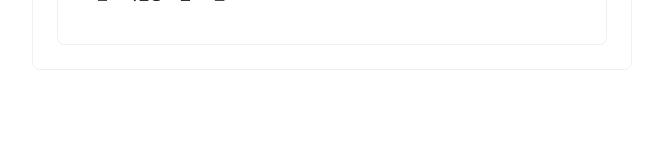
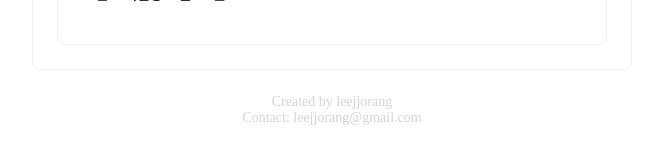
Before and after one commit to leejjorang/billiard_charge, a React (Vite) app: page / in a window 1280 px wide. Shown: the part 879-1034 px from the top of the page, without its empty margins (308-971 px from the left). Before the commit the page ends 957 px from the top, so only its background shows below. Built offline with nearby package versions, Linux system fonts and the light colour scheme.

Commit message:
Design: 푸터 추가

```diff
--- a/src/Home.tsx
+++ b/src/Home.tsx
@@ -1,9 +1,18 @@
 import { useState } from "react";
-import { Form, InputNumber, Select, Checkbox, Button, Card } from "antd";
+import {
+  Form,
+  InputNumber,
+  Select,
+  Checkbox,
+  Button,
+  Card,
+  Layout,
+} from "antd";
 import calculate from "./calculate";
 import { IForm } from "./type";
 
 const { Option } = Select;
+const { Footer } = Layout;
 
 const Home = () => {
   const [form] = Form.useForm();
@@ -20,7 +29,11 @@ const Home = () => {
   };
 
   return (
-    <Card title="당구 요금 계산기" style={{ maxWidth: 600, margin: "0 auto" }}>
+    <>
+      <Card
+        title="당구 요금 계산기"
+        style={{ maxWidth: 600, margin: "0 auto" }}
+      >
         <Form
           form={form}
           layout="vertical"
@@ -95,12 +108,24 @@ const Home = () => {
         <Card style={{ marginTop: 20 }}>
           <p>총합: {results.total} 원</p>
           <p>할인: {results.discount} 원</p>
-        <p style={{ fontWeight: "bold" }}>최종요금: {results.finalAmount} 원</p>
+          <p style={{ fontWeight: "bold" }}>
+            최종요금: {results.finalAmount} 원
+          </p>
           <p style={{ fontWeight: "bold" }}>
             포인트 적립용 요금: {results.feeForPoints} 원
           </p>
         </Card>
       </Card>
+      <Footer
+        style={{
+          textAlign: "center",
+          backgroundColor: "white",
+          color: "#ced4da",
+        }}
+      >
+        Created by leejjorang <br /> Contact: leejjorang@gmail.com
+      </Footer>
+    </>
   );
 };
 
```
Lines whose indentation alone changed are shown as unchanged.
